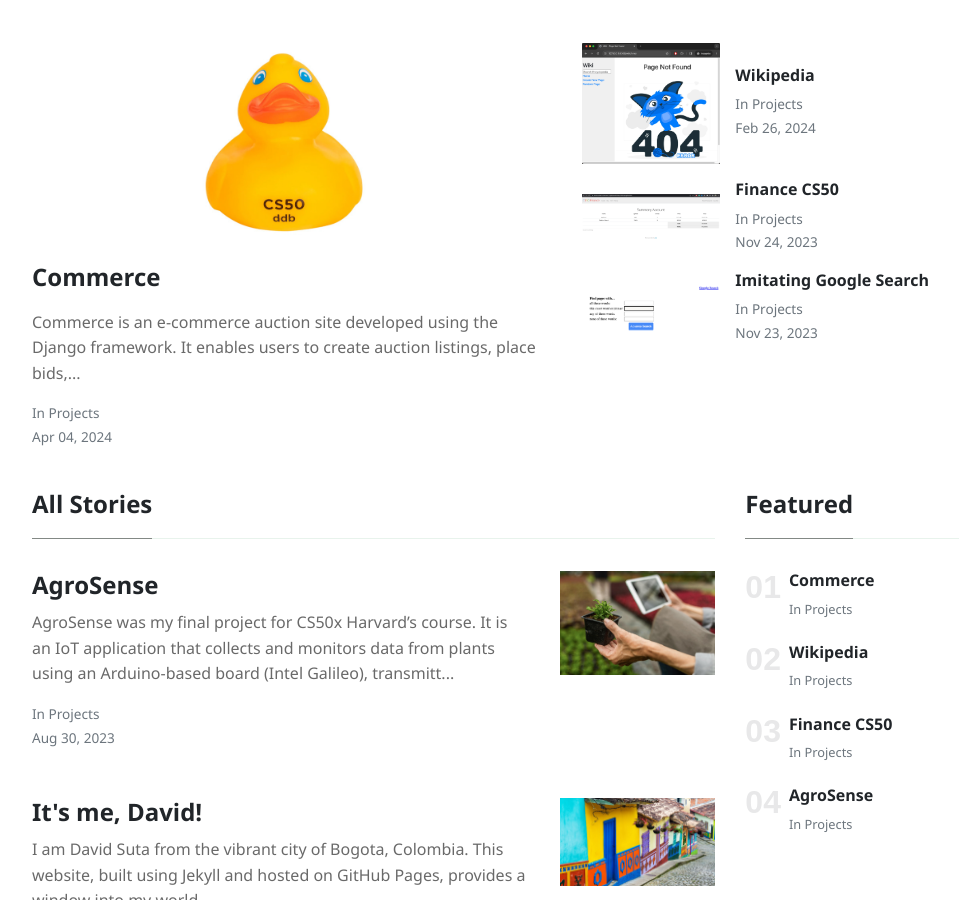
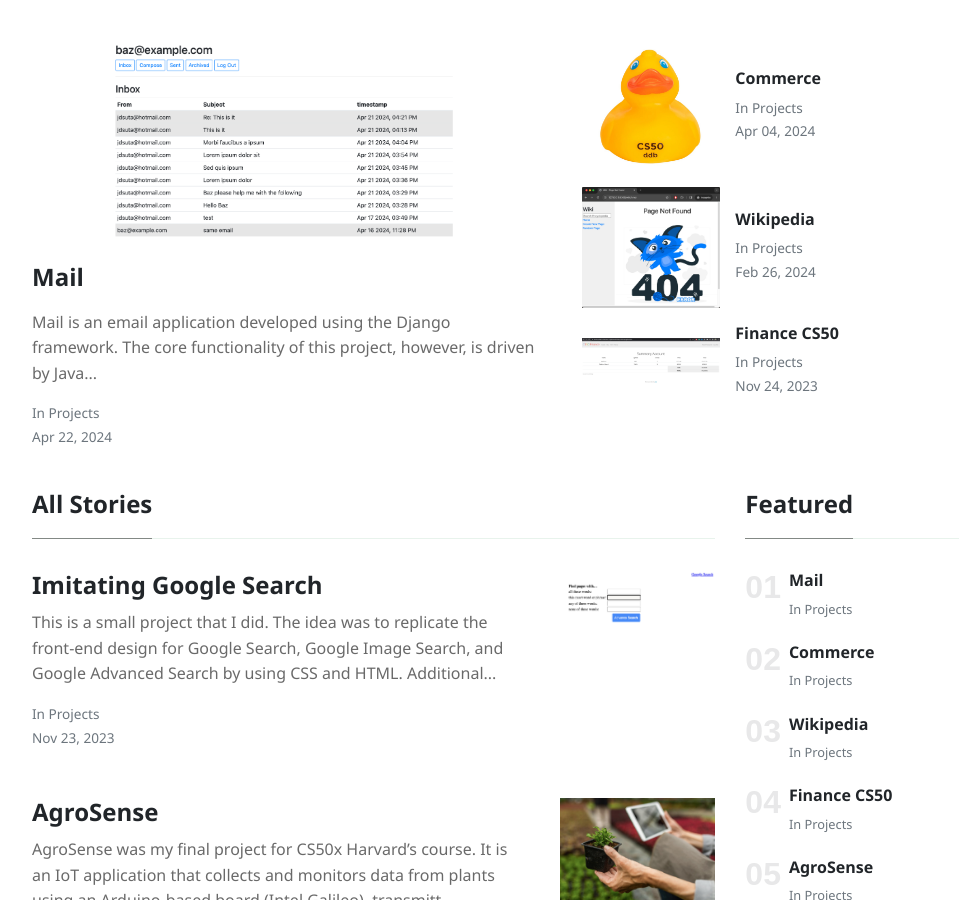
Before and after one commit to jdsuta/jdsuta.github.io, a Jekyll site: the page built from index.html, in a window 1280 px wide and 900 px high, scrolled down 443 px. Shown: the whole window, without its empty margins (88-1047 px from the left). Built offline with Jekyll 4.4.1, drawn with Linux system fonts in a browser that asks for light colours; nearby versions of some CDN libraries; the list of posts is cut into pages by our own code; part of the change alters nothing that is shown.

Commit message:
Adding Mail Article and Images to webpage and personal github

````diff
--- a/_posts/2024-04-04-project-commerce.md
+++ b/_posts/2024-04-04-project-commerce.md
@@ -93,9 +93,12 @@ Users should be able to visit a page that displays a list of all listing categor
 
 Via the Django admin interface, a site administrator should be able to view, add, edit, and delete any listings, comments, and bids made on the site.
 
+Specification and project done by:  [CS50 WEB - Commerce][cs50web-commerce]{:target="_blank"}
+To check code and implementation please check [github project Commerce][github-commerce]{:target="_blank"}
 
-To check code and implementation please check [github project Commerce][github-commerce]{:target="_blank"}
+ChatGPT was used to improve grammar and coherence of this article
 
 [github-commerce]: https://github.com/jdsuta/projects/tree/main/commerce
 [z-index]: https://developer.mozilla.org/en-US/docs/Web/CSS/z-index
 [debug-django]: https://code.visualstudio.com/docs/python/tutorial-django
+[cs50web-commerce]: https://cs50.harvard.edu/web/2020/projects/2/commerce/
--- /dev/null
+++ b/_posts/2024-04-22-project-mail.md
@@ -0,0 +1,200 @@
+---
+layout: post
+title:  "Mail"
+author: david
+categories: [ Projects ]
+image: assets/images/mail.png
+tags: [projects, javascript, featured ]
+comments: true
+---
+
+Mail is an email application developed using the Django framework. The core functionality of this project, however, is driven by JavaScript (JS).
+JavaScript was employed to build most of the features of the site, integrating with an API that allows users to send, receive, and manage emails.
+Emails can be marked as read or unread and can be archived or unarchived. This functionality was supported by HTML and CSS to create a user-friendly interface, and use JS functionality.
+
+## Mail in Action
+
+Discover the capabilities of Mail through this video presentation:
+
+<p>
+<iframe width="100%" height="315" src="https://www.youtube.com/embed/iF7C4d7ti70" frameborder="0" allowfullscreen></iframe>
+</p>
+
+### Personal Insights
+
+The project leveraged Django's models, admin interface, and other robust features alongside JavaScript (JS), HTML, CSS, and Bootstrap for styling to create a web application. Here are some interesting snippets and explanations of how JavaScript was utilized:
+
+```js
+// Toggle views between composing an email and viewing emails
+document.querySelector('#emails-view').style.display = 'none';
+document.querySelector('#compose-view').style.display = 'block';
+
+// Prevent form submission to the backend, handle via JS and API
+document.querySelector('form').onsubmit = function() {
+    ...
+    // Prevent form submission which can cause undesirable results
+    return false;
+}
+
+// Enhance readability of email body text
+body = body.replace(/---/g, "<hr>");  // Replaces '---' with a horizontal rule
+body = body.replace(/\n\n/g, "<br><br>");  // Converts double newlines to HTML breaks
+
+// Populate fields and adjust layout when displaying an email
+document.querySelector('#show-email').innerHTML = `
+    <div class="card-header">
+      <strong>From:</strong> ${sender}
+      ...
+    `
+
+// Example of using 'append' to build content without overwriting
+tr.innerHTML = mail;
+tbody.append(tr);
+
+// Clear previous emails from display to avoid duplication
+document.querySelector('#emails').innerHTML = '';
+
+// Using regex to determine if subject starts with "Re:"
+let text = subject;
+let pattern = /^Re:/;
+if (pattern.test(text)) {
+    document.querySelector('#compose-subject').value = `${subject}`;
+} else {
+    document.querySelector('#compose-subject').value = `Re: ${subject}`;
+}
+
+// Set up a reply by preloading the email composition form with sender and subject
+document.querySelector('#reply').addEventListener('click', () => compose_email(sender, subject, body, timestamp));
+```
+
+These examples highlight practical uses of JavaScript for handling user interactions without server reloads, enhancing UI/UX by dynamically updating HTML content, and integrating with backend APIs to manage emails efficiently.
+
+
+### Specification for this project:
+
+Using JavaScript, HTML, and CSS, complete the implementation of your single-page-app email client inside of inbox.js (and not additional or other files; for grading purposes, we’re only going to be considering inbox.js!). You must fulfill the following requirements:
+
+**Send Mail:** When a user submits the email composition form, add JavaScript code to actually send the email.
+
+- Make a `POST` request to `/emails`, passing in values for recipients, subject, and body.
+- Once the email has been sent, load the user’s sent mailbox.
+
+**Mailbox**: When a user visits their Inbox, Sent mailbox, or Archive, load the appropriate mailbox.
+
+- Make a `GET` request to `/emails/<mailbox>` to request the emails for a particular mailbox.
+- When a mailbox is visited, the application should first query the API for the latest emails in that mailbox.
+- When a mailbox is visited, the name of the mailbox should appear at the top of the page.
+- Each email should then be rendered in its own box (e.g. as a `<div>` with a border) that displays who the email is from, what the subject line is, and the timestamp of the email.
+- If the email is unread, it should appear with a white background. If the email has been read, it should appear with a gray background.
+
+**View Email:** When a user clicks on an email, the user should be taken to a view where they see the content of that email.
+
+- Make a `GET` request to `/emails/<email_id>` to request the email.
+- The application should show the email’s sender, recipients, subject, timestamp, and body.
+- Add an additional div to inbox.html (in addition to emails-view and compose-view) for displaying the email. Be sure to update your code to hide and show the right views when navigation options are clicked.
+- Once the email has been clicked on, you should mark the email as read. Recall that you can send a `PUT` request to `/emails/<email_id>` to update whether an email is read or not.
+
+**Archive and Unarchive:** Allow users to archive and unarchive emails that they have received.
+
+- When viewing an Inbox email, the user should be presented with a button that lets them archive the email. When viewing an Archive email, the user should be presented with a button that lets them unarchive the email. This requirement does not apply to emails in the Sent mailbox.
+- Recall that you can send a `PUT` request to `/emails/<email_id>` to mark an email as archived or unarchived.
+- Once an email has been archived or unarchived, load the user’s inbox.
+
+**Reply:** Allow users to reply to an email.
+
+- When viewing an email, the user should be presented with a “Reply” button that lets them reply to the email.
+- When the user clicks the “Reply” button, they should be taken to the email composition form.
+- Pre-fill the composition form with the **recipient** field set to whoever sent the original email.
+- Pre-fill the subject line. If the original email had a subject line of `foo`, the new subject line should be `Re: foo`. (If the subject line already begins with `Re:` , no need to add it again.)
+- Pre-fill the body of the email with a line like `"On Jan 1 2020, 12:00 AM foo@example.com wrote:"` followed by the original text of the email.
+
+---
+
+#### API
+
+**`GET /emails/<str:mailbox>`**
+
+Sending a GET request to `/emails/<mailbox>` where `<mailbox>` is either **inbox**, **sent**, or **archive** will return back to you (in JSON form) a list of all emails in that mailbox, in reverse chronological order. For example, if you send a GET request to /emails/inbox, you might get a JSON response like the below (representing two emails):
+
+```json
+[
+    {
+        "id": 100,
+        "sender": "foo@example.com",
+        "recipients": ["bar@example.com"],
+        "subject": "Hello!",
+        "body": "Hello, world!",
+        "timestamp": "Jan 2 2020, 12:00 AM",
+        "read": false,
+        "archived": false
+    },
+    {
+        "id": 95,
+        "sender": "baz@example.com",
+        "recipients": ["bar@example.com"],
+        "subject": "Meeting Tomorrow",
+        "body": "What time are we meeting?",
+        "timestamp": "Jan 1 2020, 12:00 AM",
+        "read": true,
+        "archived": false
+    }
+]
+```
+
+**`GET /emails/<int:email_id>`**
+
+Sending a GET request to `/emails/email_id` where email_id is an integer id for an email will return a JSON representation of the email, like the below:
+
+```json
+{
+    "id": 100,
+    "sender": "foo@example.com",
+    "recipients": ["bar@example.com"],
+    "subject": "Hello!",
+    "body": "Hello, world!",
+    "timestamp": "Jan 2 2020, 12:00 AM",
+    "read": false,
+    "archived": false
+}
+```
+
+**`POST /emails`**
+
+ To send an email, you can send a POST request to the `/emails` route. The route requires three pieces of data to be submitted: a recipients value (a comma-separated string of all users to send an email to), a subject string, and a body string. For example, you could write JavaScript code like
+
+```js
+fetch('/emails', {
+  method: 'POST',
+  body: JSON.stringify({
+      recipients: 'baz@example.com',
+      subject: 'Meeting time',
+      body: 'How about we meet tomorrow at 3pm?'
+  })
+})
+.then(response => response.json())
+.then(result => {
+    // Print result
+    console.log(result);
+});
+```
+
+**`PUT /emails/<int:email_id>`**
+
+The final route that you’ll need is the ability to mark an email as read/unread or as archived/unarchived. To do so, send a PUT request (instead of a GET) request to `/emails/<email_id>` where email_id is the id of the email you’re trying to modify. For example, JavaScript code like
+
+```js
+fetch('/emails/100', {
+  method: 'PUT',
+  body: JSON.stringify({
+      archived: true
+  })
+})
+```
+
+To check code and implementation please check [github project Mail][github-mail]{:target="_blank"}
+Specification and project done by:  [CS50 WEB - Mail][cs50web-mail]{:target="_blank"}
+
+ChatGPT was used to improve grammar and coherence of this article
+
+[github-mail]: https://github.com/jdsuta/projects/tree/main/mail
+[cs50web-mail]: https://cs50.harvard.edu/web/2020/projects/3/mail/#post-emails
````
Also changed, not shown: assets/images/mail.png (added), 2 other files.
